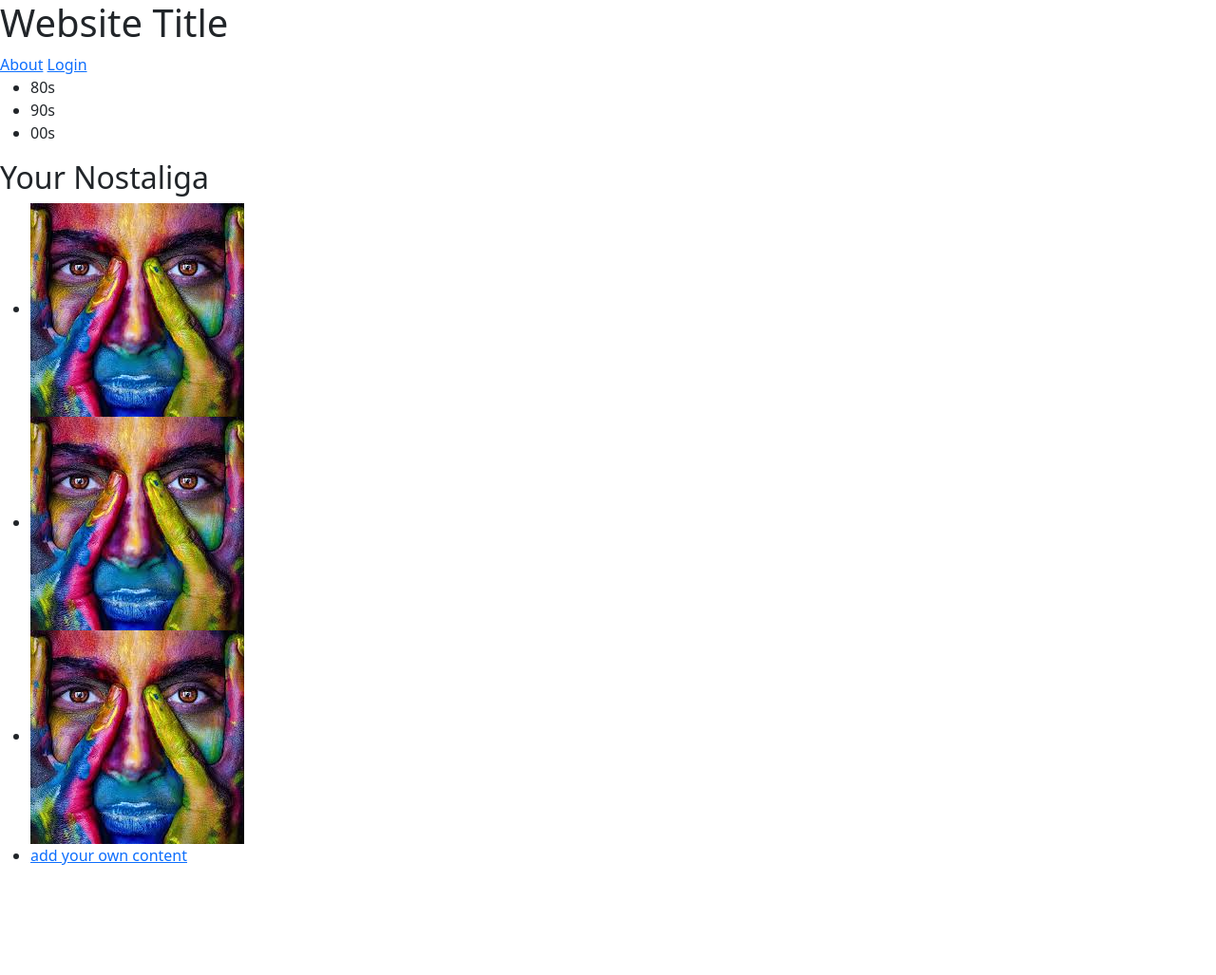
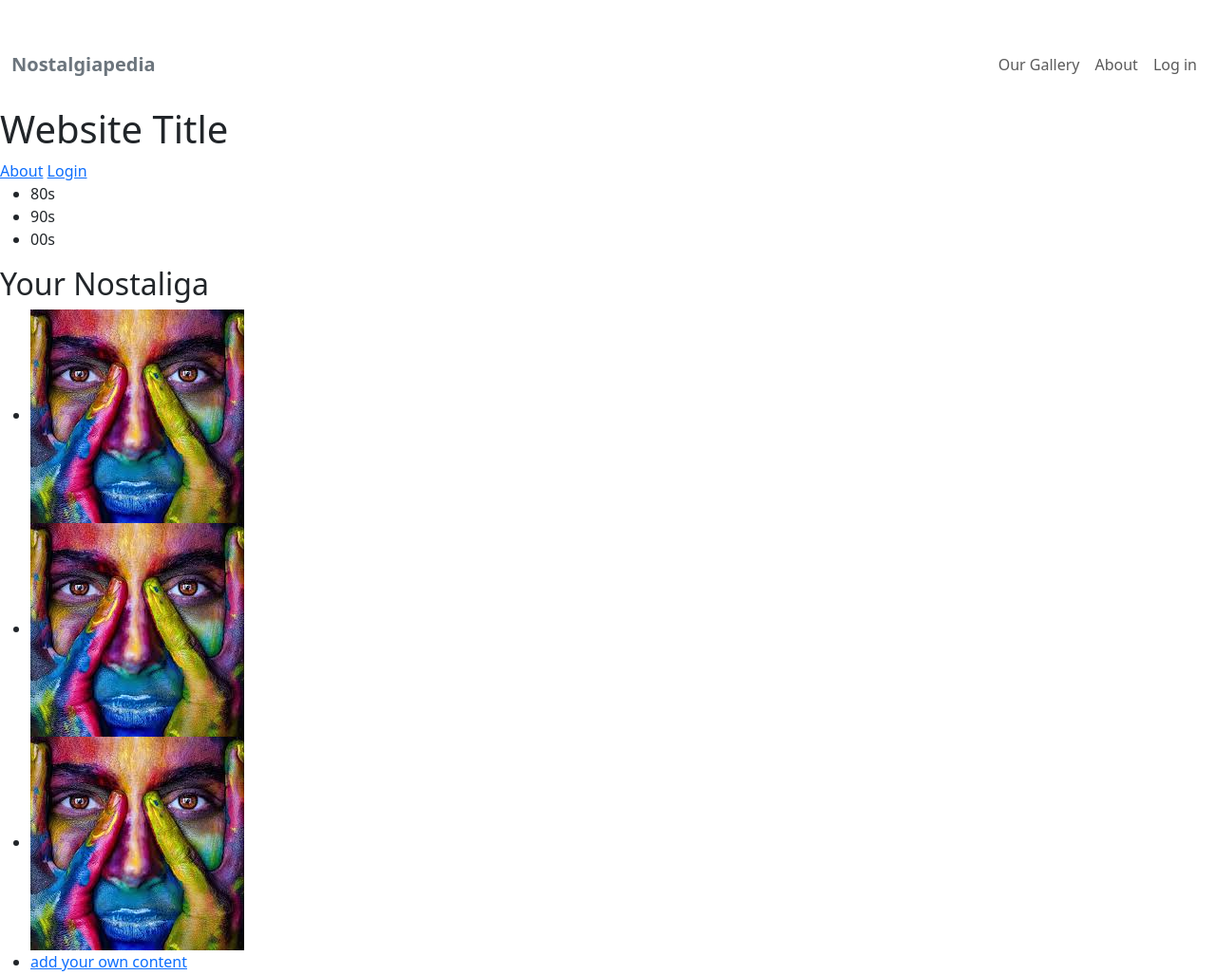
Before and after one commit to MerlinHdz/Riverhacks, a plain HTML site: page views/index.html in a window 1280 px wide. Shown: the whole page at 95% size. Before the commit the page ends 929 px from the top, so only its background shows below. Drawn offline with nearby package versions, Linux system fonts and the light colour scheme.

Commit message:
added a nav bar

```diff
--- a/views/index.html
+++ b/views/index.html
@@ -5,8 +5,44 @@
     <meta name="viewport" content="width=device-width, initial-scale=1.0">
     <title>Document</title>
     <link href="https://cdn.jsdelivr.net/npm/bootstrap@5.3.3/dist/css/bootstrap.min.css" rel="stylesheet" integrity="sha384-QWTKZyjpPEjISv5WaRU9OFeRpok6YctnYmDr5pNlyT2bRjXh0JMhjY6hW+ALEwIH" crossorigin="anonymous">
+    <style>
+        section{
+          padding: 60px 0;
+        }
+      </style>
 </head>
 <body>
+    <!-- navbar -->
+    <nav class="navbar navbar-expand-md navbar-light pt-5 pb-4">
+        <div class="container-xxl">
+        <!-- navbar brand / title -->
+        <a class="navbar-brand" href="#intro">
+            <span class="text-secondary fw-bold">
+            Nostalgiapedia
+            </span>
+        </a>
+        <!-- toggle button for mobile nav -->
+        <button class="navbar-toggler" type="button" data-bs-toggle="collapse" data-bs-target="#main-nav" aria-controls="main-nav" aria-expanded="false" aria-label="Toggle navigation">
+            <span class="navbar-toggler-icon"></span>
+        </button>
+
+        <!-- navbar links -->
+        <div class="collapse navbar-collapse justify-content-end align-center" id="main-nav">
+            <ul class="navbar-nav">
+            <li class="nav-item">
+                <a class="nav-link" href="#topics">Our Gallery</a>
+            </li>
+            <li class="nav-item">
+                <a class="nav-link" href="#reviews">About</a>
+            </li>
+            <li class="nav-item">
+                <a class="nav-link" href="#contact">Log in</a>
+            </li>
+            </ul>
+        </div>
+        </div>
+    </nav>
+
     <div class="title bar">
         <h1>Website Title</h1>
         <a href="https://example.com">About</a>
```
